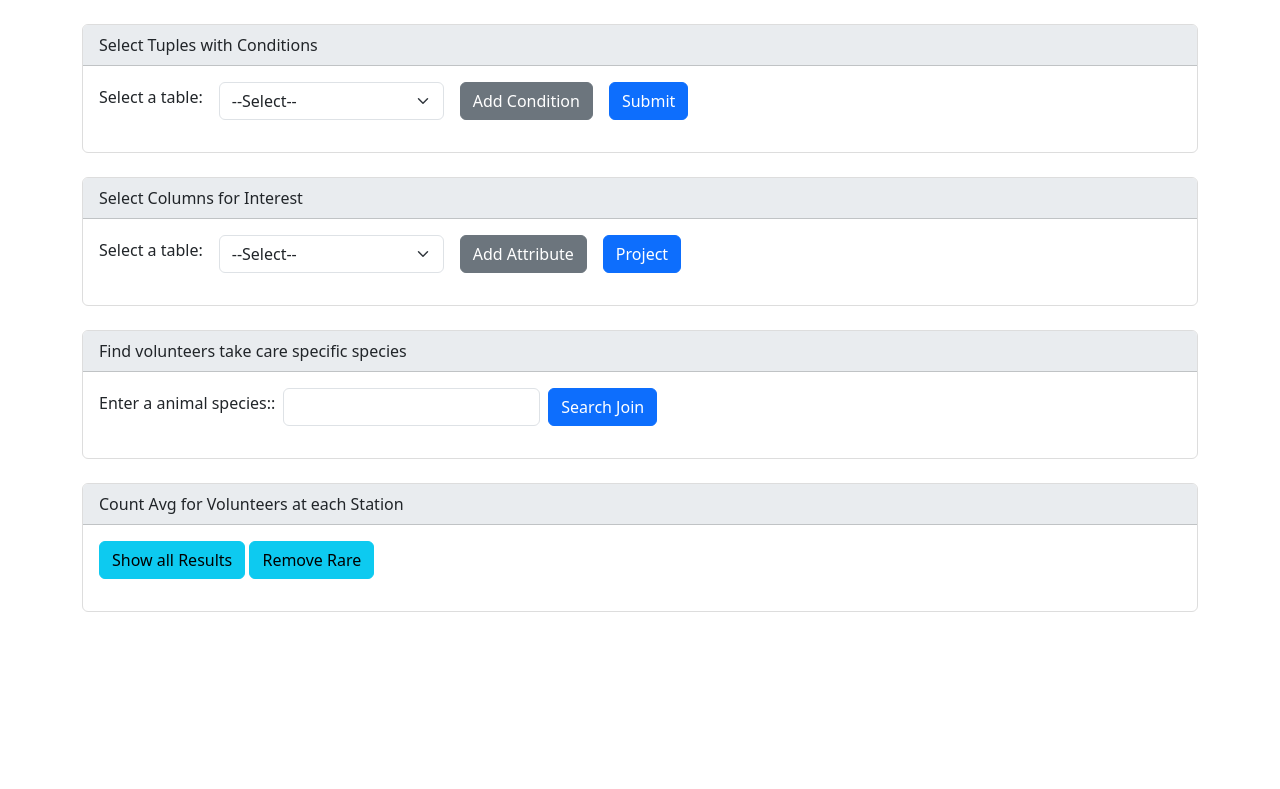
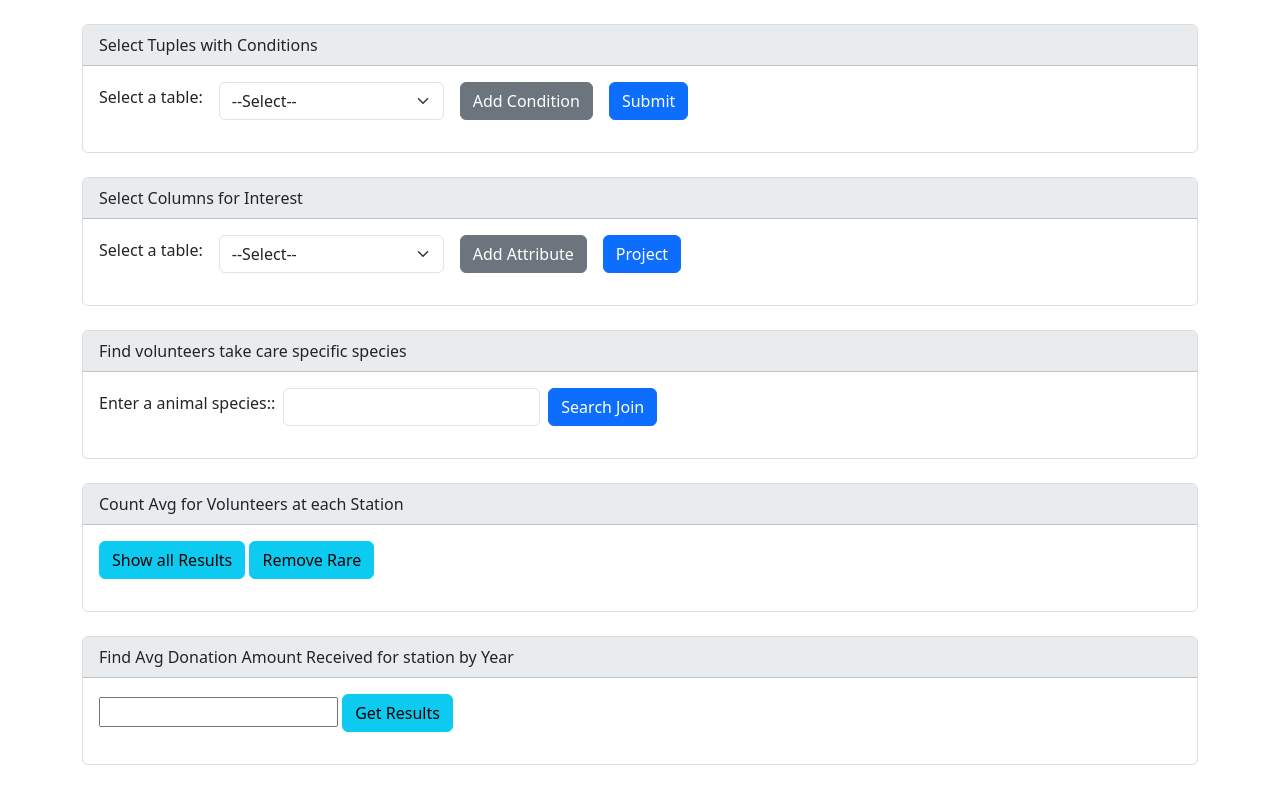
Before and after one commit to justinyyl/Rescued_Animal_Shelter_Management_System, a website: page CPSC304_Node_Project/public/index.html in a window 1280 px wide. Shown: the part 1008-1797 px from the top of the page. Before the commit the page ends 1644 px from the top, so only its background shows below. Drawn offline with nearby package versions, Linux system fonts and the light colour scheme; no server answers.

```diff
--- a/CPSC304_Node_Project/public/index.html
+++ b/CPSC304_Node_Project/public/index.html
@@ -929,6 +929,20 @@
         <div id="groupByResultTable" class="mt-3"></div>
       </div>
     </div>
+
+    <div class="card custom-card">
+      <div class="card-header">
+        Find Avg Donation Amount Received for station by Year
+      </div>
+      <div class="card-body">
+        <input type = "text", id = "threshold"></input>
+        <button class="btn btn-info" onclick="fetchGetAvgBalanceByYear(year)">
+          Get Results
+        </button>
+        <div id="getAvgBalanceResultMsg" class="message mt-2"></div>
+        <div id="getAvgBalanceTable" class="mt-3"></div>
+      </div>
+    </div>
   </div>
 
   <!-- Bootstrap JS + Popper -->
```
